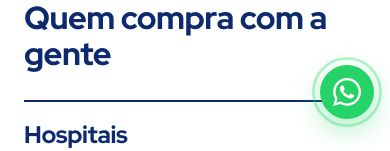
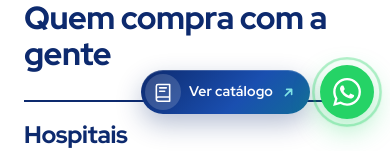
Before and after one commit to litoralmedical-ti/mckmed, a plain HTML site: page index.html in a window 390 px wide. Shown: the part 709-860 px from the top of the page. Drawn offline with Linux system fonts and the light colour scheme.

Commit message:
Adiciona botão de catálogo no cabeçalho e botão flutuante
- Botão "Catálogo" no cabeçalho (computador e tablet)
- Item "Catálogo completo" no menu do celular
- Botão flutuante "Ver catálogo" ao lado do WhatsApp, com degradê,
  ícone e brilho suave
- Cabeçalho um pouco mais largo em telas grandes para caber tudo
  numa linha
- Textos traduzidos para inglês e chinês

Co-Authored-By: Claude Opus 5.5 <noreply@anthropic.com>

```diff
--- a/css/style.css
+++ b/css/style.css
@@ -114,7 +114,12 @@ section[id] { scroll-margin-top: 76px; }
   30% { box-shadow: 0 0 0 12px rgba(19, 191, 195, 0); }
 }
 
-.nav { display: flex; gap: 20px; margin-left: auto; font-size: 16px; font-weight: 500; white-space: nowrap; }
+.nav { display: flex; gap: 16px; margin-left: auto; font-size: 15px; font-weight: 500; white-space: nowrap; }
+/* O cabeçalho pode ser um pouco mais largo que o conteúdo, para caber tudo numa linha */
+.header__inner.container { max-width: 1280px; }
+.header__inner .btn--sm { padding: 0 16px; box-sizing: border-box; }
+/* Item "Catálogo completo" só aparece dentro do menu ☰ */
+.nav .nav__catalogo { display: none; }
 .nav a { position: relative; text-decoration: none; color: var(--azul-escuro); }
 .nav a::after {
   content: "";
@@ -584,6 +589,78 @@ section[id] { scroll-margin-top: 76px; }
   .rodape__grid { grid-template-columns: minmax(0, 1fr); gap: 24px; }
 }
 
+/* ---------- Botão flutuante do catálogo (ao lado do WhatsApp) ---------- */
+.flutuante-catalogo {
+  position: fixed;
+  right: 92px;                                         /* 20px da borda + 60px do WhatsApp + 12px de espaço */
+  bottom: calc(26px + env(safe-area-inset-bottom, 0px)); /* centralizado com o WhatsApp */
+  z-index: 55;
+  display: inline-flex;
+  align-items: center;
+  gap: 10px;
+  height: 48px;
+  padding: 0 16px 0 5px;
+  border-radius: 24px;
+  overflow: hidden;
+  background: linear-gradient(135deg, var(--azul-escuro) 0%, #1A4FB0 60%, var(--verde) 130%);
+  color: var(--branco);
+  font-family: var(--fonte-titulo);
+  font-weight: 700;
+  font-size: 15px;
+  letter-spacing: .01em;
+  text-decoration: none;
+  box-shadow: 0 10px 26px rgba(13, 42, 110, .30), inset 0 1px 0 rgba(255, 255, 255, .18);
+  animation: catalogo-in .6s var(--suave) .9s both;
+  transition: translate .25s var(--suave), box-shadow .25s;
+}
+.flutuante-catalogo:hover {
+  color: var(--branco);
+  translate: 0 -3px;
+  box-shadow: 0 16px 34px rgba(13, 42, 110, .38), inset 0 1px 0 rgba(255, 255, 255, .18);
+}
+/* Brilho suave que atravessa o botão de tempos em tempos */
+.flutuante-catalogo::after {
+  content: "";
+  position: absolute;
+  inset: 0;
+  background: linear-gradient(105deg, transparent 35%, rgba(255, 255, 255, .28) 50%, transparent 65%);
+  translate: -120% 0;
+  animation: catalogo-brilho 6s ease-in-out 2.5s infinite;
+  pointer-events: none;
+}
+.flutuante-catalogo__icone {
+  display: grid;
+  place-items: center;
+  width: 38px;
+  height: 38px;
+  border-radius: 50%;
+  background: rgba(255, 255, 255, .16);
+}
+.flutuante-catalogo svg {
+  fill: none;
+  stroke: currentColor;
+  stroke-linecap: round;
+  stroke-linejoin: round;
+}
+.flutuante-catalogo__icone svg { width: 20px; height: 20px; stroke-width: 1.9; }
+.flutuante-catalogo__seta {
+  width: 15px;
+  height: 15px;
+  stroke-width: 2.6;
+  color: var(--ciano-claro);
+  transition: translate .25s var(--suave);
+}
+.flutuante-catalogo:hover .flutuante-catalogo__seta { translate: 2px -2px; }
+
+@keyframes catalogo-in {
+  from { opacity: 0; transform: translateX(16px) scale(.9); }
+  to   { opacity: 1; transform: none; }
+}
+@keyframes catalogo-brilho {
+  0%, 70% { translate: -120% 0; }
+  100%    { translate: 120% 0; }
+}
+
 /* ---------- Botão flutuante de WhatsApp (sempre visível) ---------- */
 .zap {
   position: fixed;
@@ -689,9 +766,10 @@ section[id] { scroll-margin-top: 76px; }
 .header.menu-aberto .menu-btn span:nth-child(2) { opacity: 0; }
 .header.menu-aberto .menu-btn span:nth-child(3) { transform: translateY(-7px) rotate(-45deg); }
 
-@media (max-width: 1180px) {
+@media (max-width: 1250px) {
+  .js .nav .nav__catalogo { display: block; color: var(--verde-escuro); font-weight: 700; }
   .js .menu-btn { display: grid; }
-  .js .header__cta { margin-left: auto; }
+  .js .header__catalogo { margin-left: auto; }
   .js .nav {
     position: absolute;
     top: 100%;
@@ -711,6 +789,12 @@ section[id] { scroll-margin-top: 76px; }
   .js .nav a:last-child { border-bottom: 0; }
   .js .nav a::after { display: none; }
   .js .nav a.ativo { color: var(--verde-escuro); }
+}
+
+/* Tablets estreitos: o Catálogo sai do topo (fica no menu ☰ e no botão flutuante) */
+@media (max-width: 760px) {
+  .js .header__catalogo { display: none; }
+  .js .header__cta { margin-left: auto; }
 }
 
 /* ---------- Responsivo ---------- */
@@ -828,6 +912,17 @@ section[id] { scroll-margin-top: 76px; }
   .zap { width: 54px; height: 54px; right: 16px; bottom: calc(16px + env(safe-area-inset-bottom, 0px)); }
   .zap svg { width: 28px; height: 28px; }
 
+  /* Catálogo flutuante: ao lado do WhatsApp, um pouco menor */
+  .flutuante-catalogo {
+    right: 80px;                                          /* 16px + 54px do WhatsApp + 10px */
+    bottom: calc(21px + env(safe-area-inset-bottom, 0px));
+    height: 44px;
+    gap: 8px;
+    padding: 0 14px 0 4px;
+    font-size: 14px;
+  }
+  .flutuante-catalogo__icone { width: 36px; height: 36px; }
+
   /* Bandeiras com área de toque maior */
   .idioma { padding: 6px 4px; }
 }
@@ -851,7 +946,8 @@ section[id] { scroll-margin-top: 76px; }
 /* ---------- Movimento reduzido ---------- */
 @media (prefers-reduced-motion: reduce) {
   html { scroll-behavior: auto; }
-  .logo, .zap, .zap::before { animation: none; }
+  .logo, .zap, .zap::before, .flutuante-catalogo, .flutuante-catalogo::after { animation: none; }
+  .flutuante-catalogo:hover { translate: none; }
   .ecg-traco { animation: none; stroke-dasharray: none; }
   .hero img { transition: none; }
   .faq details[open] p { animation: none; }
--- a/index.html
+++ b/index.html
@@ -28,8 +28,10 @@
         <a href="#pedido">Como pedir</a>
         <a href="#duvidas">Dúvidas</a>
         <a href="#contato">Contato</a>
+        <a href="https://catalogomckmed.vercel.app/" class="nav__catalogo" target="_blank" rel="noopener">Catálogo completo ↗</a>
       </nav>
 
+      <a href="https://catalogomckmed.vercel.app/" class="btn btn--sm btn--contorno btn--catalogo header__catalogo" target="_blank" rel="noopener">Catálogo <svg viewBox="0 0 24 24" aria-hidden="true"><path d="M7 17 17 7M9 7h8v8"/></svg></a>
       <a href="#contato" class="btn btn--sm btn--verde header__cta">Pedir orçamento</a>
 
       <!-- Seletor de idioma (traduções em js/idiomas.js) -->
@@ -429,6 +431,15 @@
     </symbol>
   </svg>
 
+  <!-- Botão flutuante do catálogo (fica ao lado do WhatsApp) -->
+  <a class="flutuante-catalogo" href="https://catalogomckmed.vercel.app/" target="_blank" rel="noopener" aria-label="Ver catálogo de produtos">
+    <span class="flutuante-catalogo__icone" aria-hidden="true">
+      <svg viewBox="0 0 24 24"><path d="M4 19.5V5a2 2 0 0 1 2-2h14v15H6.5A2.5 2.5 0 0 0 4 20.5 2.5 2.5 0 0 0 6.5 23H20v-5"/><path d="M8 7h8M8 11h6"/></svg>
+    </span>
+    <span class="flutuante-catalogo__texto">Ver catálogo</span>
+    <svg class="flutuante-catalogo__seta" viewBox="0 0 24 24" aria-hidden="true"><path d="M7 17 17 7M9 7h8v8"/></svg>
+  </a>
+
   <!-- Botão flutuante de WhatsApp (sempre visível) -->
   <a class="zap" href="https://wa.me/5511969045009" aria-label="Falar no WhatsApp">
     <svg viewBox="0 0 24 24" aria-hidden="true"><use href="#icone-whatsapp"/></svg>
--- a/js/idiomas.js
+++ b/js/idiomas.js
@@ -143,6 +143,10 @@ window.MCKMED_TRADUCOES = {
   'Procurando outro item?': ['Looking for another item?', '在找其他产品？'],
   'No catálogo completo você encontra toda a linha de produtos da MCKMED.':
     ['Our full catalog has the complete MCKMED product line.', '完整产品目录中有 MCKMED 的全部产品。'],
+  'Catálogo': ['Catalog', '产品目录'],
+  'Catálogo completo ↗': ['Full catalog ↗', '完整产品目录 ↗'],
+  'Ver catálogo': ['See catalog', '查看目录'],
+  'Ver catálogo de produtos': ['See product catalog', '查看产品目录'],
   'Abrir catálogo': ['Open catalog', '打开产品目录'],
 
   // ---------- Como pedir ----------
```
